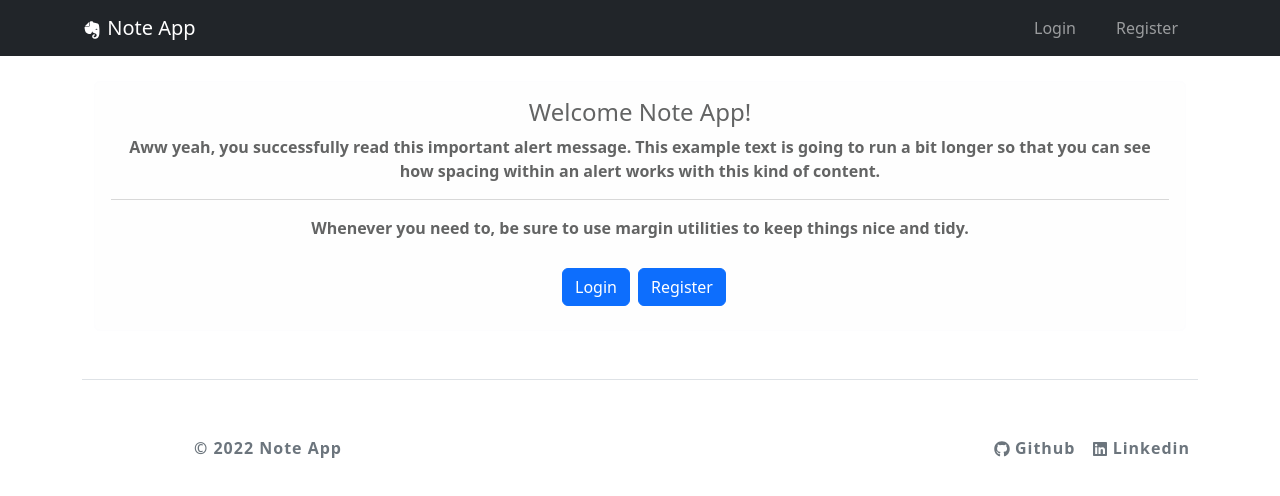
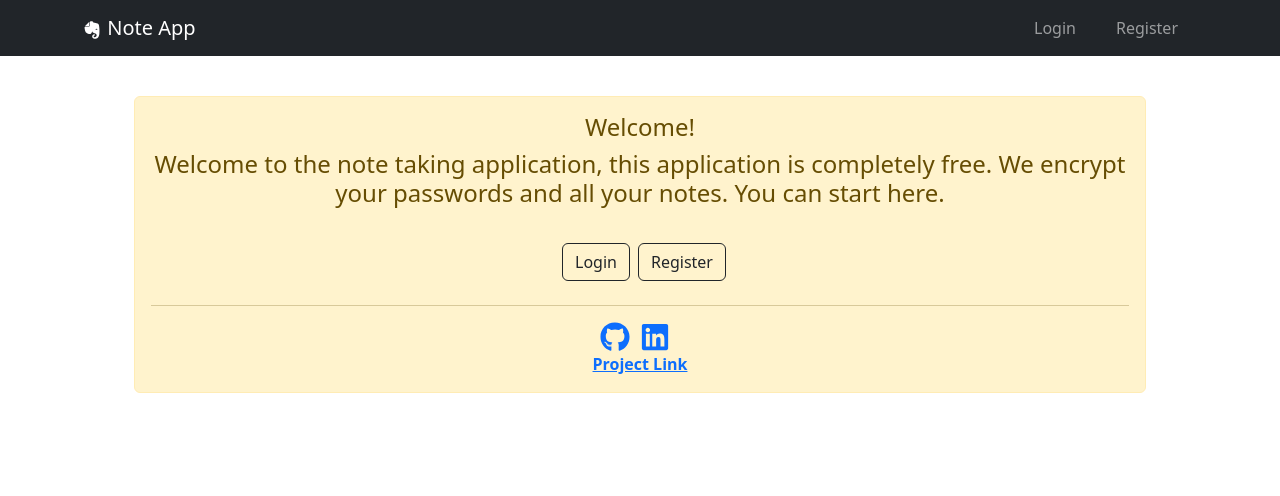
Before and after one commit to TarikSogukpinar/note, a React (Create React App) app in the folder client/: page / in a window 1280 px wide. Shown: the top 496 px of the page. Built offline with nearby package versions, Linux system fonts and the light colour scheme.

Commit message:
Home page edited

```diff
--- a/client/src/App.js
+++ b/client/src/App.js
@@ -13,7 +13,7 @@ function App() {
       <Container className="main">
         <Dashboard></Dashboard>
       </Container>
-      <Footer></Footer>
+      {/* <Footer></Footer> */}
     </div>
   );
 }
--- a/client/src/components/Main.js
+++ b/client/src/components/Main.js
@@ -4,32 +4,29 @@ import "../styles/Main.css";
 import Button from "react-bootstrap/Button";
 import Container from "react-bootstrap/esm/Container";
 import { Col, Row } from "react-bootstrap";
+import { FaGithub, FaLinkedin } from "react-icons/fa";
+import { Link } from "react-router-dom";
 export default function Main() {
   const auth = localStorage.getItem("token");
   return (
-    <div className="main-page">
-      <Alert variant="light">
-        <Alert.Heading>Welcome Note App!</Alert.Heading>
-        <p>
-          Aww yeah, you successfully read this important alert message. This
-          example text is going to run a bit longer so that you can see how
-          spacing within an alert works with this kind of content.
-        </p>
-        <hr />
-        <p className="mb-0">
-          Whenever you need to, be sure to use margin utilities to keep things
-          nice and tidy.
-        </p>
+    <div className="main-page m-4 p-3">
+      <Alert variant="warning">
+        <Alert.Heading>Welcome!</Alert.Heading>
+        <h4>
+          Welcome to the note taking application, this application is completely
+          free. We encrypt your passwords and all your notes. You can start
+          here.
+        </h4>
 
         <div className="main-button">
           {!auth ? (
             <Container>
               <Row>
                 <Col>
-                  <Button className="m-2" variant="primary" href="/login">
+                  <Button className="m-2" variant="outline-dark" href="/login">
                     Login
                   </Button>
-                  <Button variant="primary" href="/register">
+                  <Button variant="outline-dark" href="/register">
                     Register
                   </Button>
                 </Col>
@@ -37,12 +34,45 @@ export default function Main() {
             </Container>
           ) : (
             <Container>
-              <Button variant="primary" href="/createnote">
-                Create Note
-              </Button>
+              <Row>
+                <Col>
+                  <Button
+                    className="m-2"
+                    variant="outline-dark"
+                    href="/createnote"
+                  >
+                    Create Note
+                  </Button>
+                  <Button variant="outline-dark" href="/notes">
+                    My Notes
+                  </Button>
+                </Col>
+              </Row>
             </Container>
           )}
         </div>
+        <hr></hr>
+
+        <Container>
+          <Row>
+            <Col>
+              <a href={"https://www.google.com.tr"}>
+                <FaGithub
+                  href="https://www.google.com.tr"
+                  style={{ fontSize: "30px", marginRight: "10px" }}
+                />
+              </a>
+              <a href={"https://www.google.com.tr"}>
+                <FaLinkedin
+                  href="https://www.google.com.tr"
+                  style={{ fontSize: "30px", marginRight: "10px" }}
+                />
+              </a>
+            </Col>
+          </Row>
+        </Container>
+
+        <a href="https://www.google.com.tr"> Project Link </a>
       </Alert>
     </div>
   );
--- a/client/src/components/Note.js
+++ b/client/src/components/Note.js
@@ -10,10 +10,9 @@ import {
   Nav,
   Badge,
 } from "react-bootstrap";
-// import { Link } from "react-router-dom";
-// import { getAllNotes } from "../services/noteService";
+import {IoCreateSharp} from "react-icons/io5"
 import axios from "axios";
-import "../styles/Note.css"
+import "../styles/Note.css";
 
 export default function Note() {
   const [notes, setNotes] = useState([]);
@@ -34,28 +33,32 @@ export default function Note() {
     }
   }, []);
 
-  // console.log(notes);
-
   return (
     <div>
-      <br></br>
-      <Button href="/createnote">Create Notes</Button>
-      <br></br>
-      <h1 className="my-notes-text">My Notes</h1>
+      <Container className="d-inline-flex p-2 bd-highlight">
+        <Row className="justify-content-end">
+          <Col className="p-3">
+            <Button size="xs" variant="link" bg="dark" href="/createnote">
+              <IoCreateSharp></IoCreateSharp> Create Note
+            </Button>
+          </Col>
+        </Row>
+      </Container>
+
       {notes.map((note) => (
         <Container key={note._id}>
           <Accordion defaultActiveKey="0">
             <Accordion.Item eventKey="0">
-              <Accordion.Header>Title : {note.title}</Accordion.Header>
+              <Accordion.Header>{note.category}</Accordion.Header>
               <Accordion.Body>
                 <Row>
-                  <Col xs={6}>
-                    <p>Content : {note.content}</p>
+                  <Col>
+                    <h4>{note.title}</h4>
                   </Col>
                 </Row>
                 <Row>
-                  <Col xs={5}>
-                    <p>Category :{note.category}</p>
+                  <Col>
+                    <h5>{note.content}</h5>
                   </Col>
                 </Row>
               </Accordion.Body>
```
Also changed, not shown: 1 other file (tests, documents, lock files or other folders).
